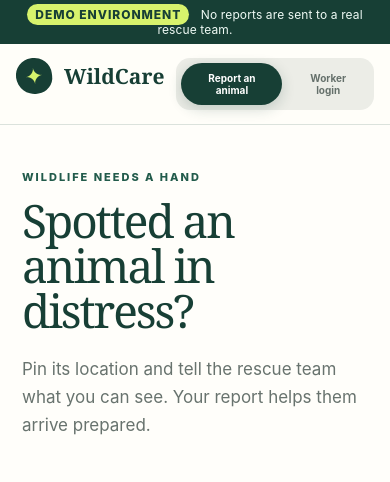
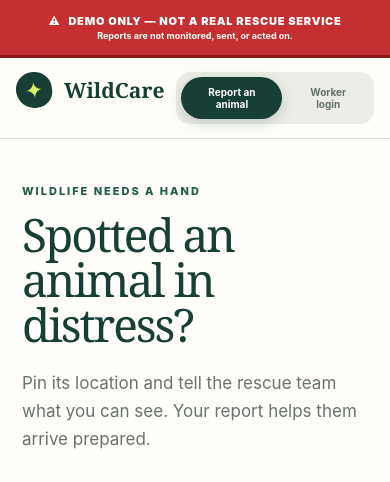
Before and after one commit to zimoliu-vt/Website_ACRES_DEMO, a plain HTML site: page index.html in a window 390 px wide. Shown: the top 482 px of the page. Drawn offline with nearby package versions, Linux system fonts and the light colour scheme.

Commit message:
Make demo warning prominent

```diff
--- a/index.html
+++ b/index.html
@@ -11,12 +11,16 @@
     <link rel="stylesheet" href="styles.css" />
   </head>
   <body>
-    <div class="demo-banner"><span>Demo environment</span> No reports are sent to a real rescue team.</div>
+    <div class="demo-banner" role="note" aria-label="Demo warning">
+      <strong><span aria-hidden="true">⚠</span> DEMO ONLY — NOT A REAL RESCUE SERVICE</strong>
+      <small>Reports are not monitored, sent, or acted on.</small>
+    </div>
 
     <header class="site-header">
       <a class="brand" href="#" aria-label="WildCare SG home">
         <span class="brand-mark" aria-hidden="true">✦</span>
         <span><strong>WildCare</strong><small>Singapore</small></span>
+        <b class="demo-chip">DEMO</b>
       </a>
       <nav class="mode-switch" aria-label="Choose interface">
         <button class="mode-button active" data-view="reporter" type="button">Report an animal</button>
--- a/styles.css
+++ b/styles.css
@@ -19,14 +19,17 @@ body { margin: 0; color: var(--ink); background: var(--cream); font-family: Inte
 button, input, select, textarea { font: inherit; }
 button { cursor: pointer; }
 
-.demo-banner { min-height: 34px; padding: 7px 20px; color: #effaf5; background: var(--forest); text-align: center; font-size: 12px; letter-spacing: .01em; }
-.demo-banner span { margin-right: 8px; padding: 3px 8px; border-radius: 999px; color: var(--forest); background: var(--lime); font-weight: 800; text-transform: uppercase; letter-spacing: .08em; }
+.demo-banner { min-height: 48px; padding: 8px 20px; display: flex; align-items: center; justify-content: center; gap: 14px; color: #fff; background: #c52f2f; border-bottom: 3px solid #8f1717; text-align: center; box-shadow: 0 3px 14px rgba(143,23,23,.22); }
+.demo-banner strong { font-size: 13px; font-weight: 950; letter-spacing: .07em; }
+.demo-banner strong span { margin-right: 5px; }
+.demo-banner small { padding-left: 14px; border-left: 1px solid rgba(255,255,255,.5); font-size: 11px; font-weight: 700; }
 .site-header { height: 78px; padding: 0 clamp(20px, 5vw, 72px); display: flex; align-items: center; justify-content: space-between; background: rgba(255, 254, 250, .94); border-bottom: 1px solid var(--line); position: relative; z-index: 10; backdrop-filter: blur(14px); }
 .brand { display: inline-flex; align-items: center; gap: 12px; color: var(--forest); text-decoration: none; }
 .brand-mark { width: 42px; height: 42px; display: grid; place-items: center; border-radius: 50% 50% 46% 54%; background: var(--forest); color: var(--lime); font-size: 22px; transform: rotate(-8deg); }
 .brand > span:last-child { display: flex; flex-direction: column; line-height: 1; }
 .brand strong { font-family: Georgia, serif; font-size: 21px; }
 .brand small { margin-top: 5px; font-size: 9px; text-transform: uppercase; letter-spacing: .22em; font-weight: 800; }
+.demo-chip { margin-left: 4px; padding: 5px 8px; border-radius: 7px; color: #fff; background: #c52f2f; font-size: 9px; font-weight: 950; letter-spacing: .12em; box-shadow: 0 3px 8px rgba(197,47,47,.22); }
 .mode-switch { display: flex; gap: 5px; padding: 5px; border-radius: 999px; background: #ecede7; }
 .mode-button { padding: 10px 17px; border: 0; border-radius: 999px; color: #65706b; background: transparent; font-size: 13px; font-weight: 750; }
 .mode-button.active { color: #fff; background: var(--forest); box-shadow: 0 4px 14px rgba(23,63,53,.2); }
@@ -184,9 +187,13 @@ legend, .field { color: #293b35; font-size: 12px; font-weight: 800; }
 }
 
 @media (max-width: 620px) {
+  .demo-banner { min-height: 58px; padding: 8px 12px; flex-direction: column; gap: 2px; }
+  .demo-banner strong { font-size: 11px; }
+  .demo-banner small { padding-left: 0; border-left: 0; font-size: 9px; }
   .site-header { height: auto; padding: 14px 16px; align-items: flex-start; gap: 12px; }
   .brand small { display: none; }
   .brand-mark { width: 36px; height: 36px; }
+  .demo-chip { display: none; }
   .mode-switch { border-radius: 14px; }
   .mode-button { padding: 9px 10px; font-size: 10px; }
   .reporter-layout { min-height: auto; }
```
